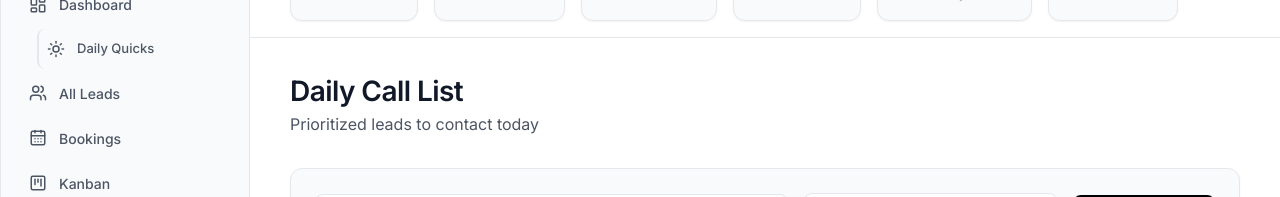
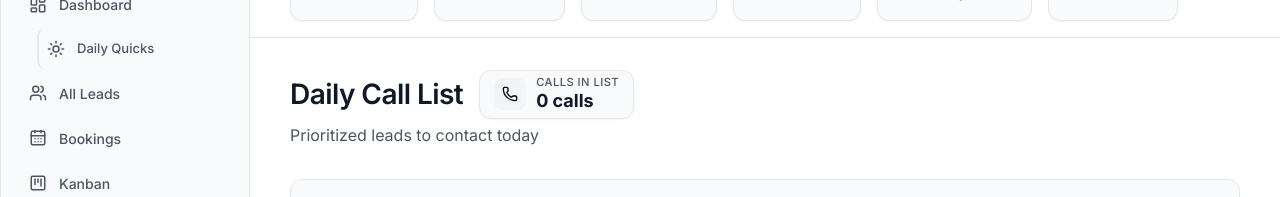
Before and after one commit to chetanlahoti07-svg/mechhelpCRM, a React (Vite) app: page /sujal in a window 1280 px wide. Shown: the part 120-317 px from the top of the page. Built offline with nearby package versions, Linux system fonts and the light colour scheme; no server answers; the database is empty.

Commit message:
Update SujalList page and styles

```diff
--- a/src/pages/SujalList.css
+++ b/src/pages/SujalList.css
@@ -21,3 +21,56 @@
 }
 
 .text-center { text-align: center; }
+
+/* Small Stat Card next to heading */
+.daily-call-stat-card {
+  display: inline-flex;
+  align-items: center;
+  gap: 0.625rem;
+  padding: 0.4rem 0.875rem;
+  background: var(--bg-secondary);
+  border: 1px solid var(--border-light);
+  border-radius: var(--radius-lg);
+  box-shadow: var(--shadow-sm);
+  transition: all var(--transition-fast);
+}
+
+.daily-call-stat-card:hover {
+  border-color: var(--text-muted);
+  box-shadow: var(--shadow-md);
+}
+
+.daily-call-stat-card .stat-icon-box {
+  display: flex;
+  align-items: center;
+  justify-content: center;
+  width: 32px;
+  height: 32px;
+  border-radius: var(--radius-md);
+  background: var(--bg-tertiary);
+  color: var(--text-primary);
+  flex-shrink: 0;
+}
+
+.daily-call-stat-card .stat-content {
+  display: flex;
+  flex-direction: column;
+  justify-content: center;
+  gap: 0.1rem;
+}
+
+.daily-call-stat-card .stat-label {
+  font-size: 0.7rem;
+  color: var(--text-secondary);
+  font-weight: 500;
+  line-height: 1;
+  text-transform: uppercase;
+  letter-spacing: 0.04em;
+}
+
+.daily-call-stat-card .stat-value {
+  font-size: 1.125rem;
+  font-weight: 700;
+  color: var(--text-primary);
+  line-height: 1.2;
+}
--- a/src/pages/SujalList.tsx
+++ b/src/pages/SujalList.tsx
@@ -7,7 +7,7 @@ import { Plus, Phone, ClipboardEdit, X, Trash2 } from 'lucide-react';
 import './SujalList.css';
 
 export const SujalList: React.FC = () => {
-  const { sujalList, addSujalItem, updateSujalItem, deleteSujalItem } = useLeadContext();
+  const { sujalList, addSujalItem, updateSujalItem, deleteSujalItem, isLoading } = useLeadContext();
   const [newTag, setNewTag] = useState('');
   const [newPriority, setNewPriority] = useState('Medium');
   const [deleteConfirmId, setDeleteConfirmId] = useState<string | null>(null);
@@ -76,8 +76,19 @@ export const SujalList: React.FC = () => {
     <div className="sujal-list animate-fade-in">
       <div className="dashboard-header" style={{ marginBottom: '2rem' }}>
         <div>
-          <h1>Daily Call List</h1>
-          <p>Prioritized leads to contact today</p>
+          <div style={{ display: 'flex', alignItems: 'center', gap: '1rem', flexWrap: 'wrap' }}>
+            <h1 style={{ margin: 0 }}>Daily Call List</h1>
+            <div className="daily-call-stat-card">
+              <div className="stat-icon-box">
+                <Phone size={16} className="text-accent" />
+              </div>
+              <div className="stat-content">
+                <span className="stat-label">Calls in List</span>
+                <span className="stat-value">{isLoading ? '-' : `${activeItems.length} ${activeItems.length === 1 ? 'call' : 'calls'}`}</span>
+              </div>
+            </div>
+          </div>
+          <p style={{ marginTop: '0.25rem' }}>Prioritized leads to contact today</p>
         </div>
       </div>
 
```
